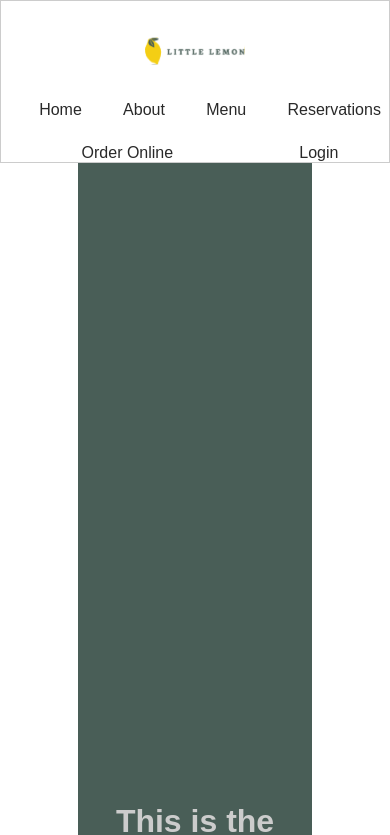
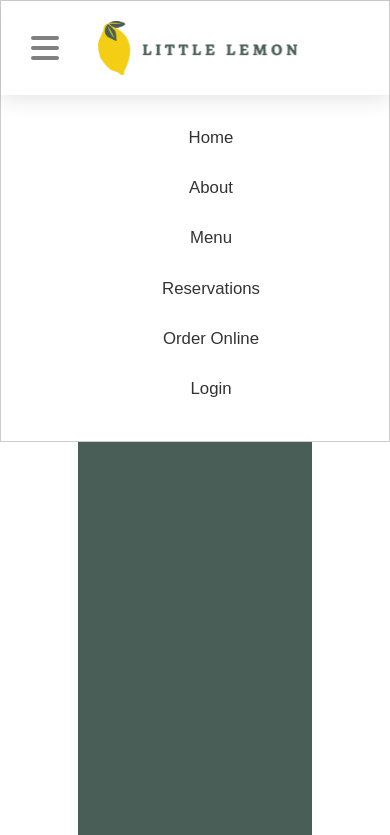
Before and after one commit to friasmariano/little-lemon-app, a Next.js app: page / in a window 390 px wide. Shown: the top 835 px of the page. Built offline with nearby package versions, Linux system fonts and the light colour scheme.

Commit message:
BurgenIcon update + Tailwind install

```diff
--- a/app/globals.css
+++ b/app/globals.css
@@ -1,3 +1,5 @@
+@import "tailwindcss";
+
 :root {
   --background: #ffffff;
   --foreground: #2e2e2e;
@@ -165,6 +167,64 @@ body {
 
 }
 
+@media (min-width: 768px) {
+  .burgerSection {
+    padding-bottom: 30px;
+  }
+}
+
+@media (max-width: 767px) {
+  .burgerSection {
+    display: flex;
+    align-items: center;
+
+    width: 100vw;
+
+    box-shadow: 0px 5px 20px rgba(0,0,0,0.1);
+  }
+  .burgerIcon {
+    padding-left: '10px';
+    padding: '0px';
+
+    width: '20vw';
+    display: 'flex';
+    align-items: 'center';
+    justify-content: 'center';
+
+    color: grey;
+  }
+  .nav {
+    position: fixed;
+    width: 100vw;
+    justify-content: center;
+  }
+  .navBrand {
+    align-items: center;
+    justify-content: center;
+
+    margin-left: 0vw;
+
+    margin-top: 20px;
+    margin-bottom: 20px;
+
+    width: 100vw;
+
+  }
+  .nav, .navLinks {
+    flex-direction: column;
+    padding-bottom: 20px;
+
+    justify-content: center;
+    align-items: center;
+  }
+
+  .navLinks {
+    padding-top: 30px;
+    color: var(--grey-dark);
+    font-size: 1.05rem;
+  }
+}
+
 .main {
   grid-area: main;
 
--- a/components/Nav.js
+++ b/components/Nav.js
@@ -12,11 +12,17 @@ function Nav () {
                     style={{ fontSize: '2em' }}/>
             </div> */}
 
-            <Image className="navBrand"
-                    src="/Logo.svg"
-                    width={100}
-                    height={100}
-                    alt="logo" />
+            <div className="burgerSection">
+                {/* Hide/Show using state */}
+                <FontAwesomeIcon icon={faBars}
+                        className="burgerIcon visible md:invisible" style={{ fontSize: '2rem', paddingLeft: '30px' }}/>
+
+                <Image className="navBrand"
+                        src="/Logo.svg"
+                        width={200}
+                        height={200}
+                        alt="logo" style={{ marginLeft: '10vw', width: '200px'}} />
+            </div>
 
             <ul className="navLinks">
                 <li className="navLink">
--- a/package.json
+++ b/package.json
@@ -12,10 +12,14 @@
     "@fortawesome/fontawesome-svg-core": "^6.7.2",
     "@fortawesome/free-solid-svg-icons": "^6.7.2",
     "@fortawesome/react-fontawesome": "^0.2.2",
+    "@tailwindcss/postcss": "^4.0.8",
+    "autoprefixer": "^10.4.20",
     "next": "15.1.7",
+    "postcss": "^8.5.3",
     "react": "^19.0.0",
     "react-dom": "^19.0.0",
-    "react-router-dom": "^7.2.0"
+    "react-router-dom": "^7.2.0",
+    "tailwindcss": "^4.0.8"
   },
   "devDependencies": {
     "@eslint/eslintrc": "^3",
--- /dev/null
+++ b/postcss.config.mjs
@@ -0,0 +1,9 @@
+
+
+const config = {
+    plugins: {
+      "@tailwindcss/postcss": {},
+    },
+  };
+
+export default config;
```
Also changed, not shown: 1 other file (tests, documents, lock files or other folders).
